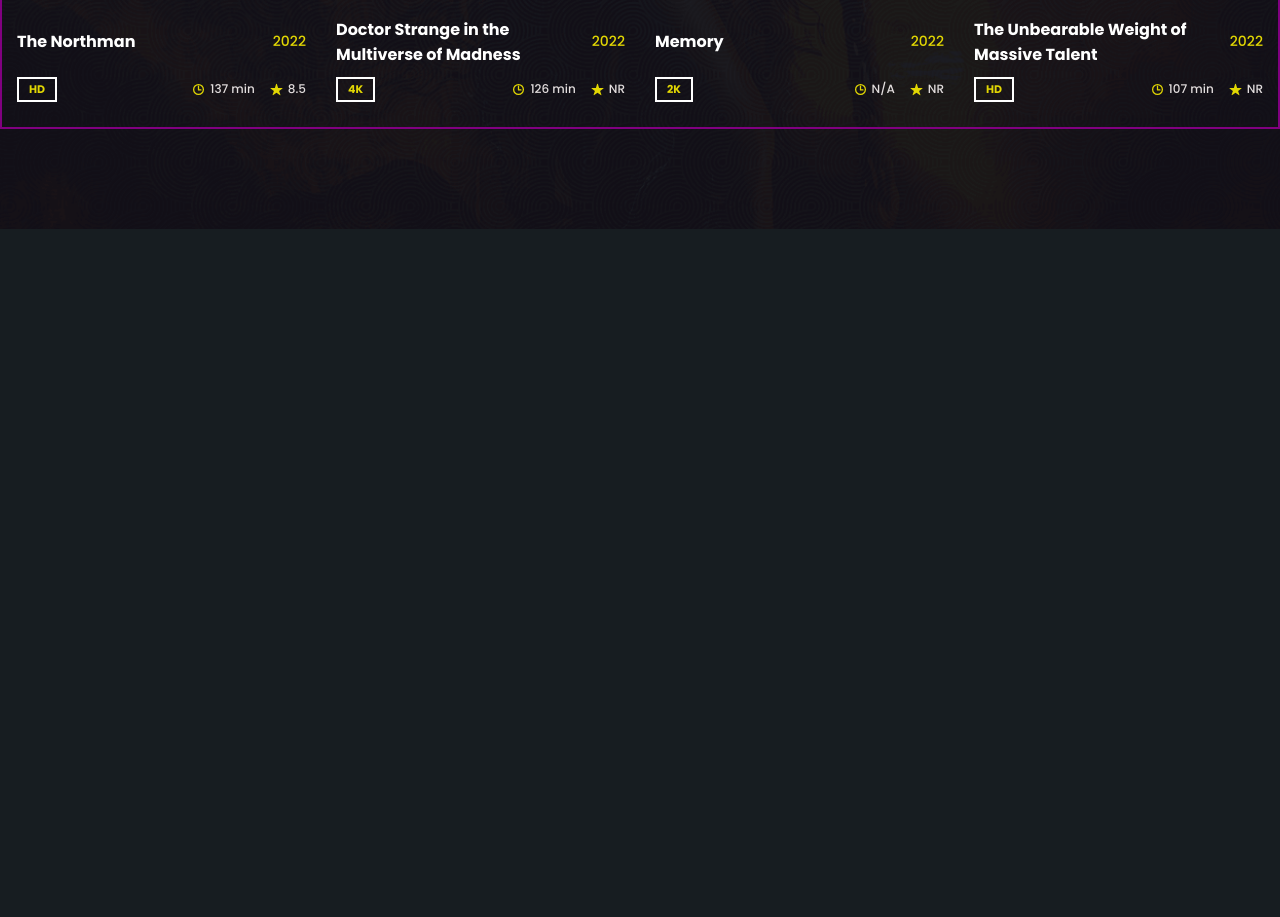
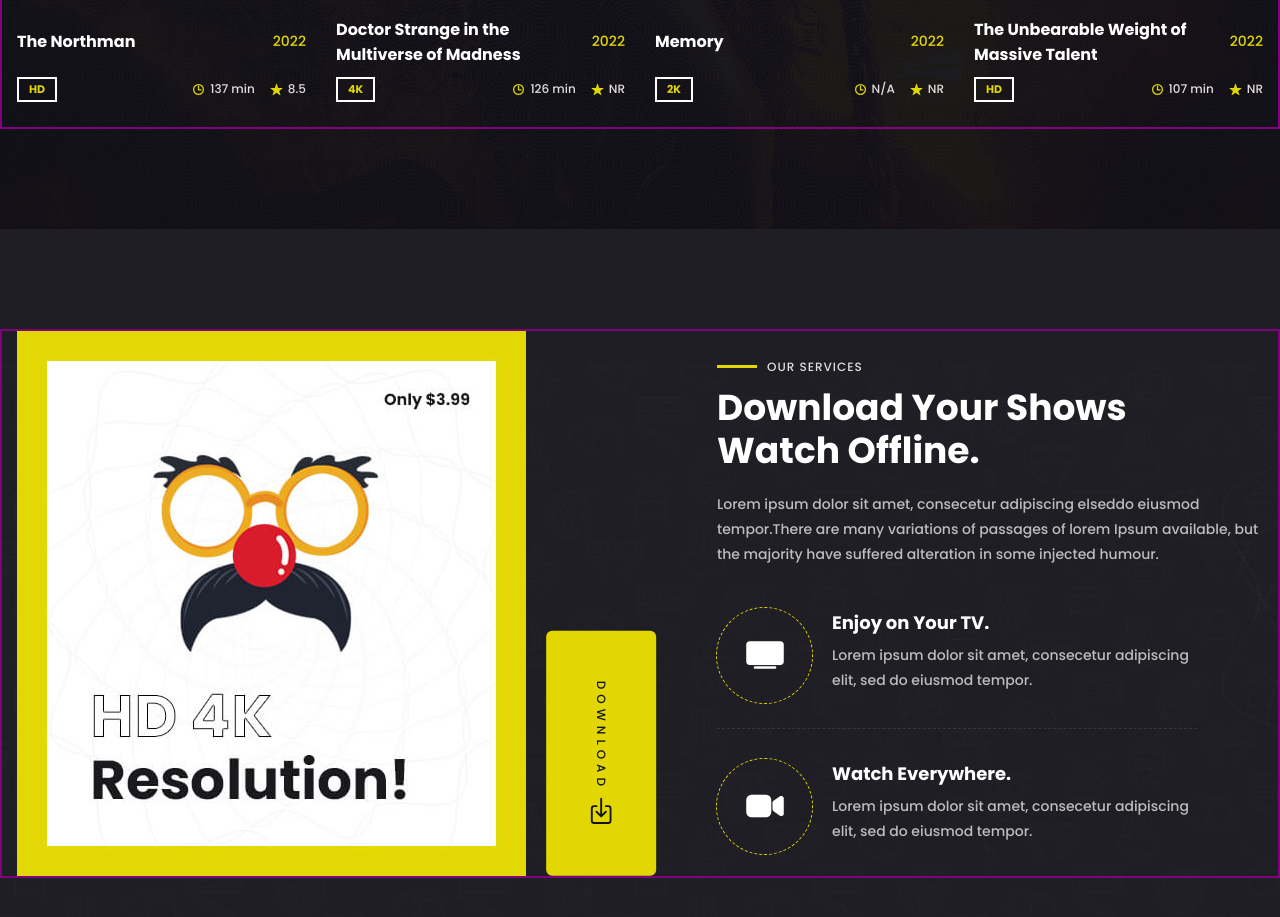
Before and after one commit to Shaad-Imran/Filmlane---live-streaming-website, a plain HTML site: page index.html in a window 1280 px wide. Shown: the part 1460-2377 px from the top of the page. Before the commit the page ends 1689 px from the top, so only its background shows below. Drawn offline with nearby package versions, Linux system fonts and the light colour scheme.

Commit message:
service section added

```diff
--- a/index.html
+++ b/index.html
@@ -349,6 +349,77 @@
             </ul>
           </div>
         </section>
+
+        <!-- Service  -->
+        <section class="service">
+          <div class="container">
+            <div class="service-banner">
+              <figure>
+                <img
+                  src="images/service-banner.jpg"
+                  alt="HD 4k resolution! only $3.99"
+                />
+              </figure>
+
+              <a href="images/service-banner.jpg" download class="service-btn">
+                <span>Download</span>
+
+                <ion-icon name="download-outline"></ion-icon>
+              </a>
+            </div>
+
+            <div class="service-content">
+              <p class="service-subtitle">Our Services</p>
+
+              <h2 class="h2 service-title">
+                Download Your Shows Watch Offline.
+              </h2>
+
+              <p class="service-text">
+                Lorem ipsum dolor sit amet, consecetur adipiscing elseddo
+                eiusmod tempor.There are many variations of passages of lorem
+                Ipsum available, but the majority have suffered alteration in
+                some injected humour.
+              </p>
+
+              <ul class="service-list">
+                <li>
+                  <div class="service-card">
+                    <div class="card-icon">
+                      <ion-icon name="tv"></ion-icon>
+                    </div>
+
+                    <div class="card-content">
+                      <h3 class="h3 card-title">Enjoy on Your TV.</h3>
+
+                      <p class="card-text">
+                        Lorem ipsum dolor sit amet, consecetur adipiscing elit,
+                        sed do eiusmod tempor.
+                      </p>
+                    </div>
+                  </div>
+                </li>
+
+                <li>
+                  <div class="service-card">
+                    <div class="card-icon">
+                      <ion-icon name="videocam"></ion-icon>
+                    </div>
+
+                    <div class="card-content">
+                      <h3 class="h3 card-title">Watch Everywhere.</h3>
+
+                      <p class="card-text">
+                        Lorem ipsum dolor sit amet, consecetur adipiscing elit,
+                        sed do eiusmod tempor.
+                      </p>
+                    </div>
+                  </div>
+                </li>
+              </ul>
+            </div>
+          </div>
+        </section>
       </article>
     </main>
 
--- a/style.css
+++ b/style.css
@@ -529,6 +529,114 @@ body {
   scroll-snap-align: start;
 }
 
+/* Service .....  */
+.service {
+  background: url("images/service-bg.jpg") no-repeat;
+  background-size: cover;
+  background-position: center;
+  padding-block: var(--section-padding);
+}
+
+.service-banner {
+  position: relative;
+  margin-bottom: 50px;
+  max-width: max-content;
+}
+
+.service-banner img {
+  width: 100%;
+}
+
+.service-btn {
+  position: absolute;
+  bottom: 0;
+  right: 86px;
+  background: var(--citrine);
+  color: var(--rich-black-fogra-29);
+  font-size: var(--fs-11);
+  text-transform: uppercase;
+  font-weight: var(--fw-500);
+  letter-spacing: 5px;
+  display: flex;
+  align-items: center;
+  gap: 5px;
+  transform: rotate(0.25turn);
+  transform-origin: bottom right;
+  padding: 28px 35px;
+  border-radius: 6px;
+}
+
+.service-btn ion-icon {
+  font-size: 30px;
+  transform: rotate(-0.25turn);
+}
+
+.service-subtitle {
+  position: relative;
+  color: var(--gainsboro);
+  font-size: var(--fs-11);
+  font-weight: var(--fw-500);
+  text-transform: uppercase;
+  letter-spacing: 1px;
+  padding-left: 50px;
+  margin-bottom: 10px;
+}
+
+.service-subtitle::before {
+  content: "";
+  position: absolute;
+  top: 7px;
+  left: 0;
+  width: 40px;
+  height: 3px;
+  background: var(--citrine);
+}
+
+.service-title {
+  margin-bottom: 20px;
+}
+
+.service-text,
+.service-card .card-text {
+  color: var(--gray-x);
+  font-size: var(--fs-9);
+  font-weight: var(--fw-500);
+  line-height: 1.8;
+}
+
+.service-text {
+  margin-bottom: 40px;
+}
+
+.service-list > li:first-child {
+  padding-bottom: 20px;
+  border-bottom: 1px dashed hsla(0, 0%, 100%, 0.1);
+  margin-bottom: 30px;
+}
+
+.service-card .card-icon {
+  color: var(--white);
+  width: 85px;
+  height: 85px;
+  display: grid;
+  place-items: center;
+  font-size: 40px;
+  border-radius: 50%;
+  outline: 1px dashed var(--citrine);
+  outline-offset: 5px;
+  margin: 5px;
+  margin-bottom: 20px;
+  transition: var(--transition-2);
+}
+
+.service-card:hover .card-icon {
+  background: var(--citrine);
+}
+
+.service-card .card-title {
+  margin-bottom: 10px;
+}
+
 /* resposive.....  */
 @media (min-width: 550px) {
   :root {
@@ -555,6 +663,24 @@ body {
 
   .upcoming .movies-list > li {
     min-width: calc(50% - 15px);
+  }
+
+  .service-list > li:first-child {
+    padding-bottom: 30px;
+  }
+
+  .service-card {
+    display: flex;
+    align-items: center;
+    gap: 20px;
+  }
+
+  .service-card .card-icon {
+    margin-bottom: 0;
+  }
+
+  .service-card .card-content {
+    width: calc(100% - 115px);
   }
 }
 
@@ -624,6 +750,15 @@ body {
 
   .hero-content {
     margin-top: 90px;
+  }
+
+  .service-btn {
+    right: -20px;
+    padding: 40px 50px;
+  }
+
+  .service-content {
+    padding-inline: 40px;
   }
 }
 
@@ -705,6 +840,26 @@ body {
   .upcoming .movies-list > li {
     min-width: calc(33.33% - 20px);
   }
+
+  .service .container {
+    display: flex;
+    justify-content: space-between;
+    align-items: center;
+    gap: 70px;
+  }
+
+  .service-content {
+    padding-inline: 0;
+    width: calc(100% - 470px);
+  }
+
+  .service-banner {
+    margin-bottom: 0;
+  }
+
+  .service-btn {
+    right: 111px;
+  }
 }
 
 @media (min-width: 1200px) {
@@ -739,4 +894,17 @@ body {
   .upcoming .movies-list > li {
     min-width: calc(25% - 22.5px);
   }
+
+  .service-content {
+    width: calc(100% - 700px);
+  }
+
+  .service-btn {
+    right: -20px;
+  }
+
+  .service-list,
+  .service-title {
+    max-width: 480px;
+  }
 }
```
